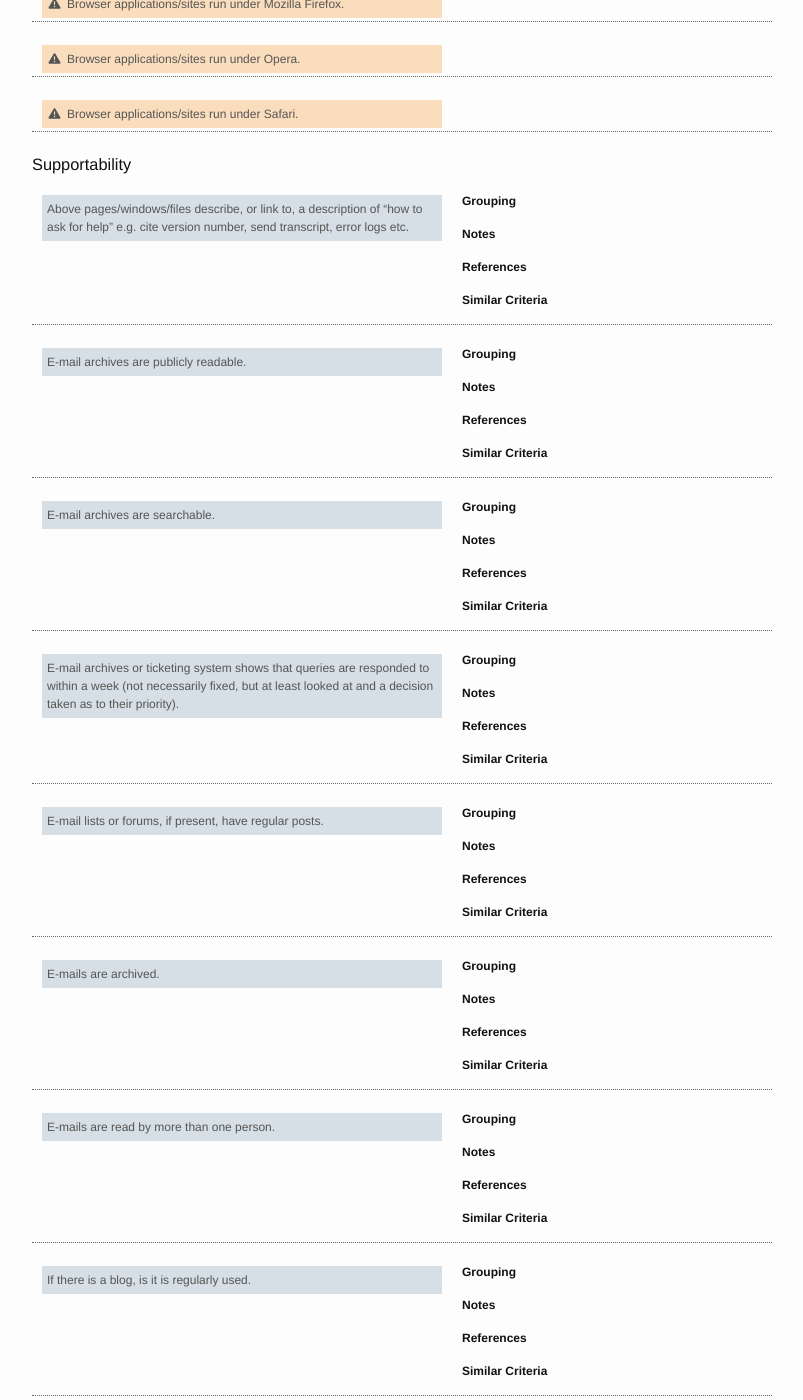
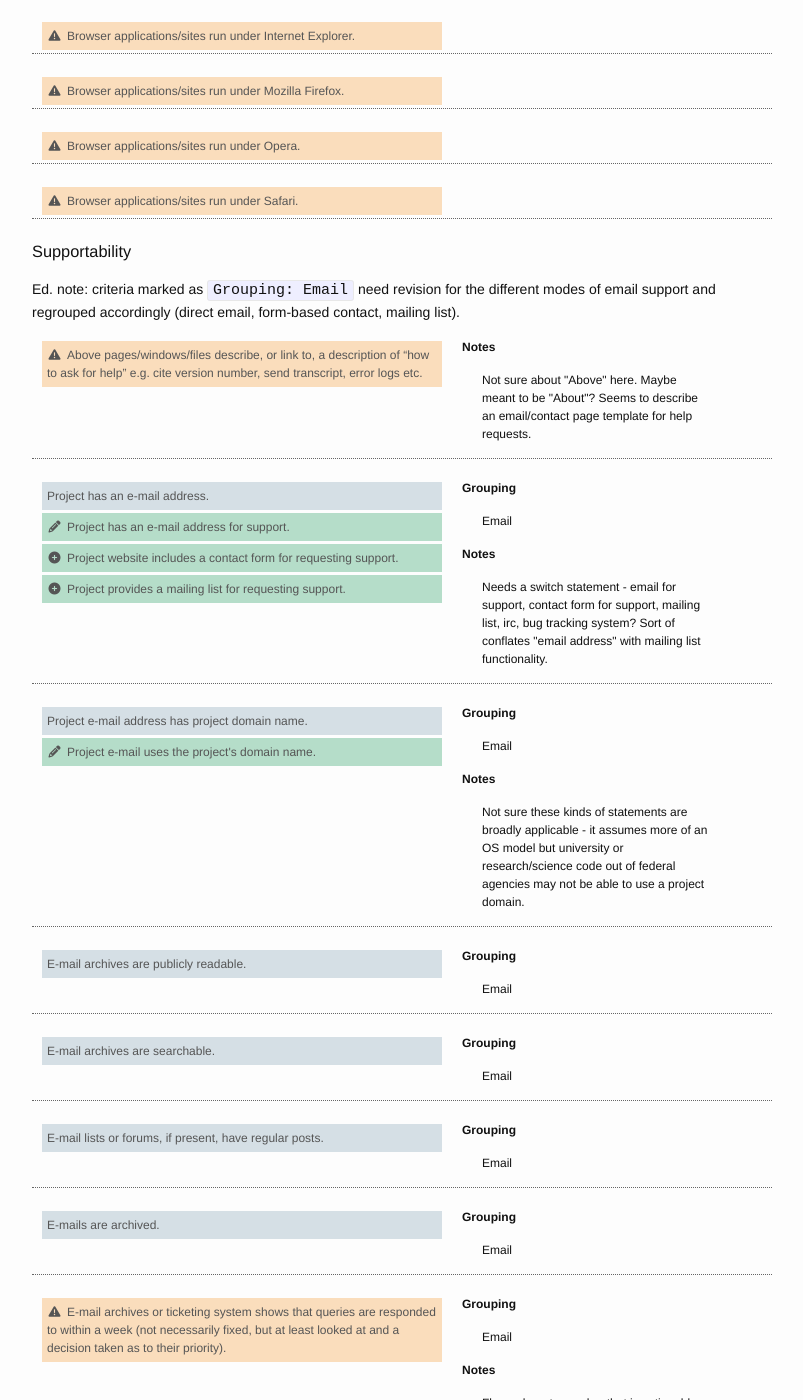
Before and after one commit to roomthily/technology-evaluation-research, a Jekyll site: the page built from guidelines/draft/index.md, in a window 1280 px wide and 1400 px high, scrolled down 16744 px. Shown: the whole window, without its empty margins (238-1041 px from the left). Built offline with Jekyll 4.4.1, drawn with Linux system fonts in a browser that asks for light colours; nearby versions of some CDN libraries; a script that is not in the unit is left out; some of the changed text lies outside the part shown.

Commit message:
updated supportability

```diff
--- a/guidelines/draft/index.md
+++ b/guidelines/draft/index.md
@@ -945,6 +945,17 @@
                 <p>Consider a more general statement against global defaults or hard-coded defaults in the code base (we can provide examples of similar issues around default size limits, etc. Guidelines - limited use of globals, uses configuration files.</p>
             </div>
         </div>
+
+        <!-- scott -->
+        <div class="criterion">
+            <div class="revisions">
+                <p class="revision added"><i class="fa fa-plus-circle fa-fw"></i>[Ed. note: some criteria related to reuse of OS frameworks, ie. not reinventing every wheel. This is a placeholder and reminder.]</p>
+            </div>
+            <div class="metadata">
+                <h4>Grouping</h4>
+                <p>Reuse</p>
+            </div>
+        </div>
     </div> <!-- end Sustainability:Evolvability-->
 
     <h3 id="sustainability-governance">Governance</h3>
@@ -1353,20 +1364,44 @@
     </div> <!-- end Sustainability:Portability-->
 
     <h3 id="sustainability-supportability">Supportability</h3>
+    <p>Ed. note: criteria marked as <code>Grouping: Email</code> need revision for the different modes of email support and regrouped accordingly (direct email, form-based contact, mailing list). </p>
     <div class="criteria">
-        <div class="criterion">
-            <div class="revisions">
-                <p class="original">Above pages/windows/files describe, or link to, a description of “how to ask for help” e.g. cite version number, send transcript, error logs etc.</p>
-            </div>
-            <div class="metadata">
-                <h4>Grouping</h4>
-                <p></p>
-                <h4>Notes</h4>
-                <p></p>
-                <h4>References</h4>
-                <p><a href="#"></a></p>
-                <h4>Similar Criteria</h4>
-                <p><a href="#"></a></p>
+        <!-- scott -->
+        <div class="criterion">
+            <div class="revisions">
+                <p class="original questioned"><i class="fa fa-warning fa-fw"></i>Above pages/windows/files describe, or link to, a description of “how to ask for help” e.g. cite version number, send transcript, error logs etc.</p>
+            </div>
+            <div class="metadata">
+                <h4>Notes</h4>
+                <p>Not sure about "Above" here. Maybe meant to be "About"? Seems to describe an email/contact page template for help requests.</p>
+            </div>
+        </div>
+
+        <!-- emails -->
+        <div class="criterion">
+            <div class="revisions">
+                <p class="original">Project has an e-mail address.</p>
+                <p class="revision"><i class="fa fa-pencil fa-fw"></i>Project has an e-mail address for support.</p>
+                <p class="revision added"><i class="fa fa-plus-circle fa-fw"></i>Project website includes a contact form for requesting support.</p>
+                <p class="revision added"><i class="fa fa-plus-circle fa-fw"></i>Project provides a mailing list for requesting support.</p>
+            </div>
+            <div class="metadata">
+                <h4>Grouping</h4>
+                <p>Email</p>
+                <h4>Notes</h4>
+                <p>Needs a switch statement - email for support, contact form for support, mailing list, irc, bug tracking system? Sort of conflates "email address" with mailing list functionality.</p>
+            </div>
+        </div>
+        <div class="criterion">
+            <div class="revisions">
+                <p class="original">Project e-mail address has project domain name.</p>
+                <p class="revision"><i class="fa fa-pencil fa-fw"></i>Project e-mail uses the project's domain name.</p>
+            </div>
+            <div class="metadata">
+                <h4>Grouping</h4>
+                <p>Email</p>
+                <h4>Notes</h4>
+                <p>Not sure these kinds of statements are broadly applicable - it assumes more of an OS model but university or research/science code out of federal agencies may not be able to use a project domain.</p>
             </div>
         </div>
         <div class="criterion">
@@ -1375,13 +1410,7 @@
             </div>
             <div class="metadata">
                 <h4>Grouping</h4>
-                <p></p>
-                <h4>Notes</h4>
-                <p></p>
-                <h4>References</h4>
-                <p><a href="#"></a></p>
-                <h4>Similar Criteria</h4>
-                <p><a href="#"></a></p>
+                <p>Email</p>
             </div>
         </div>
         <div class="criterion">
@@ -1390,28 +1419,7 @@
             </div>
             <div class="metadata">
                 <h4>Grouping</h4>
-                <p></p>
-                <h4>Notes</h4>
-                <p></p>
-                <h4>References</h4>
-                <p><a href="#"></a></p>
-                <h4>Similar Criteria</h4>
-                <p><a href="#"></a></p>
-            </div>
-        </div>
-        <div class="criterion">
-            <div class="revisions">
-                <p class="original">E-mail archives or ticketing system shows that queries are responded to within a week (not necessarily fixed, but at least looked at and a decision taken as to their priority).</p>
-            </div>
-            <div class="metadata">
-                <h4>Grouping</h4>
-                <p></p>
-                <h4>Notes</h4>
-                <p></p>
-                <h4>References</h4>
-                <p><a href="#"></a></p>
-                <h4>Similar Criteria</h4>
-                <p><a href="#"></a></p>
+                <p>Email</p>
             </div>
         </div>
         <div class="criterion">
@@ -1420,13 +1428,7 @@
             </div>
             <div class="metadata">
                 <h4>Grouping</h4>
-                <p></p>
-                <h4>Notes</h4>
-                <p></p>
-                <h4>References</h4>
-                <p><a href="#"></a></p>
-                <h4>Similar Criteria</h4>
-                <p><a href="#"></a></p>
+                <p>Email</p>
             </div>
         </div>
         <div class="criterion">
@@ -1435,90 +1437,42 @@
             </div>
             <div class="metadata">
                 <h4>Grouping</h4>
-                <p></p>
-                <h4>Notes</h4>
-                <p></p>
-                <h4>References</h4>
-                <p><a href="#"></a></p>
-                <h4>Similar Criteria</h4>
-                <p><a href="#"></a></p>
-            </div>
-        </div>
-        <div class="criterion">
-            <div class="revisions">
-                <p class="original">E-mails are read by more than one person.</p>
-            </div>
-            <div class="metadata">
-                <h4>Grouping</h4>
-                <p></p>
-                <h4>Notes</h4>
-                <p></p>
-                <h4>References</h4>
-                <p><a href="#"></a></p>
-                <h4>Similar Criteria</h4>
-                <p><a href="#"></a></p>
-            </div>
-        </div>
+                <p>Email</p>
+            </div>
+        </div>
+
+        <div class="criterion">
+            <div class="revisions">
+                <p class="original questioned"><i class="fa fa-warning fa-fw"></i>E-mail archives or ticketing system shows that queries are responded to within a week (not necessarily fixed, but at least looked at and a decision taken as to their priority).</p>
+            </div>
+            <div class="metadata">
+                <h4>Grouping</h4>
+                <p>Email</p>
+                <h4>Notes</h4>
+                <p>Flagged - not a marker that is actionable by a project member (consider shift to project analytics assessment section).</p>
+            </div>
+        </div>
+        <div class="criterion">
+            <div class="revisions">
+                <p class="original questioned"><i class="fa fa-warning fa-fw"></i>E-mails are read by more than one person.</p>
+            </div>
+            <div class="metadata">
+                <h4>Grouping</h4>
+                <p>Email</p>
+                <h4>Notes</h4>
+                <p>Is this evaluatable by an external evaluator?</p>
+            </div>
+        </div>
+
+
         <div class="criterion">
             <div class="revisions">
                 <p class="original">If there is a blog, is it is regularly used.</p>
             </div>
             <div class="metadata">
-                <h4>Grouping</h4>
-                <p></p>
-                <h4>Notes</h4>
-                <p></p>
-                <h4>References</h4>
-                <p><a href="#"></a></p>
-                <h4>Similar Criteria</h4>
-                <p><a href="#"></a></p>
-            </div>
-        </div>
-        <div class="criterion">
-            <div class="revisions">
-                <p class="original">Project e-mail address has project domain name.</p>
-            </div>
-            <div class="metadata">
-                <h4>Grouping</h4>
-                <p></p>
-                <h4>Notes</h4>
-                <p></p>
-                <h4>References</h4>
-                <p><a href="#"></a></p>
-                <h4>Similar Criteria</h4>
-                <p><a href="#"></a></p>
-            </div>
-        </div>
-        <div class="criterion">
-            <div class="revisions">
-                <p class="original">Project has a ticketing system.</p>
-            </div>
-            <div class="metadata">
-                <h4>Grouping</h4>
-                <p></p>
-                <h4>Notes</h4>
-                <p></p>
-                <h4>References</h4>
-                <p><a href="#"></a></p>
-                <h4>Similar Criteria</h4>
-                <p><a href="#"></a></p>
-            </div>
-        </div>
-        <div class="criterion">
-            <div class="revisions">
-                <p class="original">Project has an e-mail address.</p>
-            </div>
-            <div class="metadata">
-                <h4>Grouping</h4>
-                <p></p>
-                <h4>Notes</h4>
-                <p></p>
-                <h4>References</h4>
-                <p><a href="#"></a></p>
-                <h4>Similar Criteria</h4>
-                <p><a href="#"></a></p>
-            </div>
-        </div>
+            </div>
+        </div>
+
         <div class="criterion">
             <div class="revisions">
                 <p class="original">Project resources are hosted externally to a single-organisation/institution in a sustainable third-party repository (e.g. SourceForge, GoogleCode, LaunchPad, GitHub) which will live beyond the lifetime of the current project.</p>
@@ -1529,25 +1483,18 @@
                 <p></p>
                 <h4>Notes</h4>
                 <p>"third-party repository" does not describe GH or the others well. And a bit about domain-specific or research software-specific repositories as archive locations.</p>
-                <h4>References</h4>
-                <p><a href="#"></a></p>
-                <h4>Similar Criteria</h4>
-                <p><a href="#"></a></p>
-            </div>
-        </div>
-        <div class="criterion">
-            <div class="revisions">
-                <p class="original">Software describes how to get support (in a README for command-line tools or a Help=>About window in a GUI).</p>
-            </div>
-            <div class="metadata">
-                <h4>Grouping</h4>
-                <p></p>
-                <h4>Notes</h4>
-                <p></p>
-                <h4>References</h4>
-                <p><a href="#"></a></p>
-                <h4>Similar Criteria</h4>
-                <p><a href="#"></a></p>
+            </div>
+        </div>
+
+        <div class="criterion">
+            <div class="revisions">
+                <p class="original">Project has a ticketing system.</p>
+            </div>
+            <div class="metadata">
+                <h4>Grouping</h4>
+                <p>Issues</p>
+                <h4>Notes</h4>
+                <p></p>
             </div>
         </div>
         <div class="criterion">
@@ -1556,13 +1503,9 @@
             </div>
             <div class="metadata">
                 <h4>Grouping</h4>
-                <p></p>
-                <h4>Notes</h4>
-                <p></p>
-                <h4>References</h4>
-                <p><a href="#"></a></p>
-                <h4>Similar Criteria</h4>
-                <p><a href="#"></a></p>
+                <p>Issues</p>
+                <h4>Notes</h4>
+                <p></p>
             </div>
         </div>
         <div class="criterion">
@@ -1571,13 +1514,21 @@
             </div>
             <div class="metadata">
                 <h4>Grouping</h4>
-                <p></p>
-                <h4>Notes</h4>
-                <p></p>
-                <h4>References</h4>
-                <p><a href="#"></a></p>
-                <h4>Similar Criteria</h4>
-                <p><a href="#"></a></p>
+                <p>Issues</p>
+                <h4>Notes</h4>
+                <p></p>
+            </div>
+        </div>
+
+        <div class="criterion">
+            <div class="revisions">
+                <p class="original deprecated"><i class="fa fa-trash fa-fw"></i>Software describes how to get support (in a README for command-line tools or a Help=>About window in a GUI).</p>
+                <p class="revision"><i class="fa fa-pencil fa-fw"></i>Source code repository, in a README or similar document, describes how to get support.</p>
+                <p class="revision"><i class="fa fa-pencil fa-fw"></i>Software, as built application, includes how to get support through a Help window or other common interface feature.</p>
+            </div>
+            <div class="metadata">
+                <h4>Grouping</h4>
+                <p>Support pointers</p>
             </div>
         </div>
         <div class="criterion">
@@ -1586,13 +1537,7 @@
             </div>
             <div class="metadata">
                 <h4>Grouping</h4>
-                <p></p>
-                <h4>Notes</h4>
-                <p></p>
-                <h4>References</h4>
-                <p><a href="#"></a></p>
-                <h4>Similar Criteria</h4>
-                <p><a href="#"></a></p>
+                <p>Support pointers</p>
             </div>
         </div>
         <div class="criterion">
@@ -1601,43 +1546,26 @@
             </div>
             <div class="metadata">
                 <h4>Grouping</h4>
-                <p></p>
-                <h4>Notes</h4>
-                <p></p>
-                <h4>References</h4>
-                <p><a href="#"></a></p>
-                <h4>Similar Criteria</h4>
-                <p><a href="#"></a></p>
-            </div>
-        </div>
-        <div class="criterion">
-            <div class="revisions">
-                <p class="original">Web site has search facility.</p>
-            </div>
-            <div class="metadata">
-                <h4>Grouping</h4>
-                <p></p>
-                <h4>Notes</h4>
-                <p></p>
-                <h4>References</h4>
-                <p><a href="#"></a></p>
-                <h4>Similar Criteria</h4>
-                <p><a href="#"></a></p>
-            </div>
-        </div>
-        <div class="criterion">
-            <div class="revisions">
-                <p class="original">Web site has site map or index.</p>
-            </div>
-            <div class="metadata">
-                <h4>Grouping</h4>
-                <p></p>
-                <h4>Notes</h4>
-                <p></p>
-                <h4>References</h4>
-                <p><a href="#"></a></p>
-                <h4>Similar Criteria</h4>
-                <p><a href="#"></a></p>
+                <p>Support pointers</p>
+            </div>
+        </div>
+
+        <div class="criterion">
+            <div class="revisions">
+                <p class="original questioned"><i class="fa fa-warning fa-fw"></i>Web site has search facility.</p>
+            </div>
+            <div class="metadata">
+                <h4>Notes</h4>
+                <p>Flagged - can we come up with a reason related to project maturity for this criterion?</p>
+            </div>
+        </div>
+        <div class="criterion">
+            <div class="revisions">
+                <p class="original questioned"><i class="fa fa-warning fa-fw"></i>Web site has site map or index.</p>
+            </div>
+            <div class="metadata">
+                <h4>Notes</h4>
+                <p>Flagged - can we come up with a reason related to project maturity for this criterion?</p>
             </div>
         </div>
     </div> <!-- end Sustainability:Supportability-->
```
